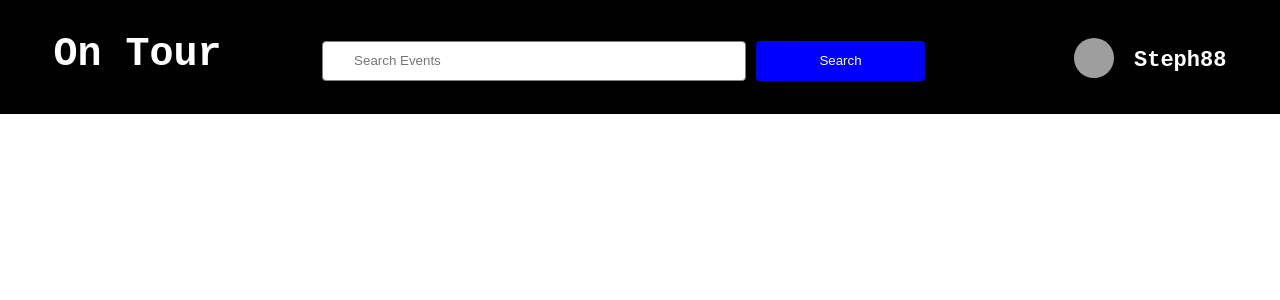
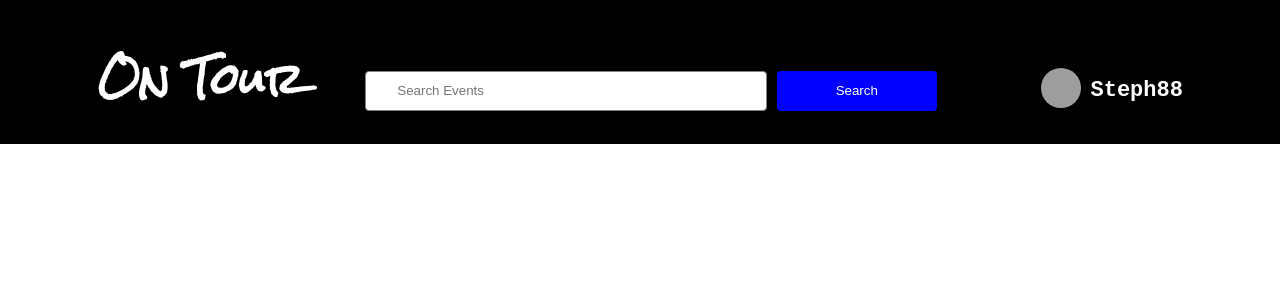
Before and after one commit to StephaneMorera/On-Tour, a React (Create React App) app: page / in a window 1280 px wide. Shown: the top 300 px of the page. Built offline with nearby package versions, Linux system fonts and the light colour scheme; grey boxes are pictures that could not be loaded; a web font is replaced by a local one.

Commit message:
finished layout and styling for header component

```diff
--- a/src/components/Header/Header.js
+++ b/src/components/Header/Header.js
@@ -1,16 +1,23 @@
 import "./Header.scss";
-import avatar from "../../assets/images/avatar.jpg"
+import avatar from "../../assets/images/avatar.jpg";
+import { Link } from "react-router-dom";
 
 const Header = () => {
   return (
-
     <nav className="header">
+      <Link to="/" className="header__link">
         <div className="header__title-container">
           <h1 className="header__title">On Tour</h1>
         </div>
+      </Link>
       <section className="header__searchbar">
         <div className="header__search-container">
-            <input className="header__input" name="search" type="text" placeholder="Search Events" />
+          <input
+            className="header__input"
+            name="search"
+            type="text"
+            placeholder="Search Events"
+          />
           <button className="header__button">Search</button>
         </div>
         <div className="header__user">
@@ -23,7 +30,6 @@ const Header = () => {
         </div>
       </section>
     </nav>
-
   );
 };
 
--- a/src/components/Header/Header.scss
+++ b/src/components/Header/Header.scss
@@ -11,13 +11,19 @@
     width: 100%;
     padding: 1.2rem;
 
+
     @include tablet {
         flex-direction: row;
         align-items: baseline;
     }
 
+    &__link {
+        text-decoration: none;
+    }
+
     &__title {
         color: white;
+        font-family: Rock Salt;
         font-size: 4rem;
         margin-bottom: 1rem;
         margin-top: 3rem;
@@ -25,6 +31,10 @@
         @include tablet {
             margin-top: 2rem;
             margin-bottom: 0;
+        }
+
+        &:hover {
+            color: blue;
         }
     }
 
@@ -38,7 +48,7 @@
             flex-direction: row;
             justify-content: flex-end;
             align-items: center;
-            width: 80%;
+            width: 70%;
         }
     }
 
@@ -50,7 +60,7 @@
 
         @include tablet {
             order: 0;
-            width: 60%;
+            width: 65%;
             gap: 1rem;
             flex-direction: row;
         }
@@ -73,6 +83,7 @@
         background-color: blue;
         border: none;
         color: white;
+        cursor: pointer;
 
         @include tablet {
             margin-top: 0;
@@ -88,7 +99,7 @@
         width: 100%;
 
         @include tablet {
-            width: 30%;
+            width: 28%;
             justify-content: flex-end;
         }
     }
@@ -103,6 +114,6 @@
         width: 4rem;
         height: 4rem;
         border-radius: 50%;
-        margin-right: 2rem;
+        margin-right: 1rem;
     }
 }
```
Lines whose indentation alone changed are shown as unchanged.
